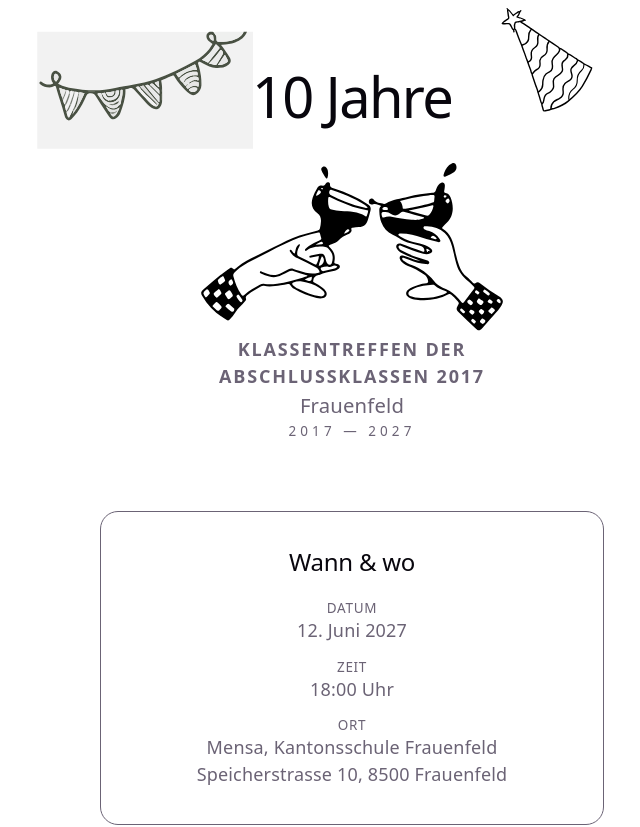
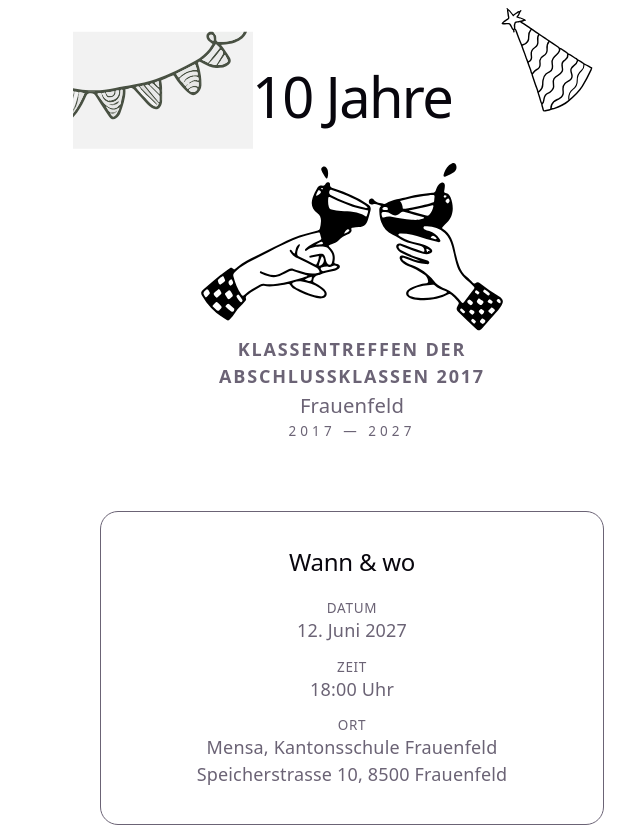
Before and after one commit to melaniemenge/klassentreffen, a React (Vite) app: page / in a window 1280 px wide. Shown: the top 827 px of the page, without its empty margins (288-928 px from the left). Built offline with nearby package versions, Linux system fonts and the light colour scheme.

Commit message:
correct shift

```diff
--- a/src/App.tsx
+++ b/src/App.tsx
@@ -28,11 +28,11 @@
 
   const mailto = `mailto:${ORGANIZER_EMAIL}?subject=${subject}&body=${body}`;
   return (
-    <main className="relative mx-auto max-w-4xl px-4 sm:px-6 pb-12 sm:pb-20">
+    <main className="relative mx-auto max-w-4xl px-4 sm:px-6 pb-12 sm:pb-20 overflow-hidden">
         <img src={partyhat} className="pointer-events-none absolute -right-4 top-4 h-20 w-20 sm:right-4 sm:-top-2 sm:h-20 sm:w-20 md:h-28 md:w-28 text-primary/60 -rotate-12" />
-        <img src={glass} className="pointer-events-none absolute -left-16 bottom-4 h-24 w-24 sm:bottom-6 sm:h-24 sm:w-24 md:h-32 md:w-32 text-primary/70" />
-        <img src={glasses} className="pointer-events-none absolute -right-8 bottom-8 h-24 w-24 sm:h-24 sm:w-24 md:h-32 md:w-32 text-primary/60 md:block" />
-        <img src={girlande} className="pointer-events-none absolute -left-8 -top-4 h-32 w-32 sm:h-40 sm:w-40 md:h-48 md:w-48 text-primary/60" />
+        <img src={glass} className="pointer-events-none absolute -left-12 bottom-4 h-24 w-24 sm:-left-8 sm:bottom-6 sm:h-24 sm:w-24 md:-left-16 md:h-32 md:w-32 text-primary/70" />
+        <img src={glasses} className="pointer-events-none absolute -right-4 bottom-8 h-24 w-24 sm:-right-8 sm:h-24 sm:w-24 md:h-32 md:w-32 text-primary/60 md:block" />
+        <img src={girlande} className="pointer-events-none absolute -left-6 -top-4 h-32 w-32 sm:-left-8 sm:h-40 sm:w-40 md:-left-8 md:h-48 md:w-48 text-primary/60" />
       <div className="relative overflow-hidden text-primary">
         <header className="text-center relative z-10 flex flex-col items-center justify-center px-4 py-8">
           <h1 className="text-4xl sm:text-6xl md:text-8xl leading-none">
```
